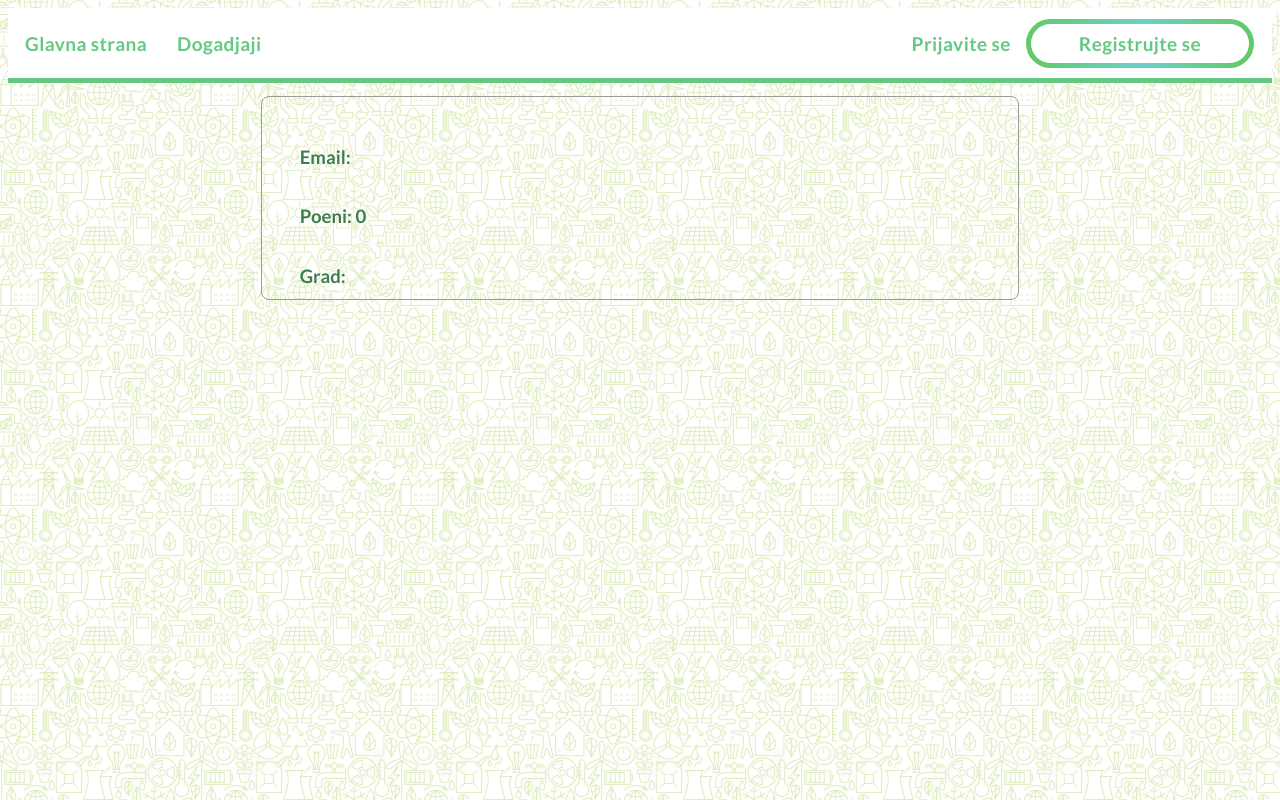
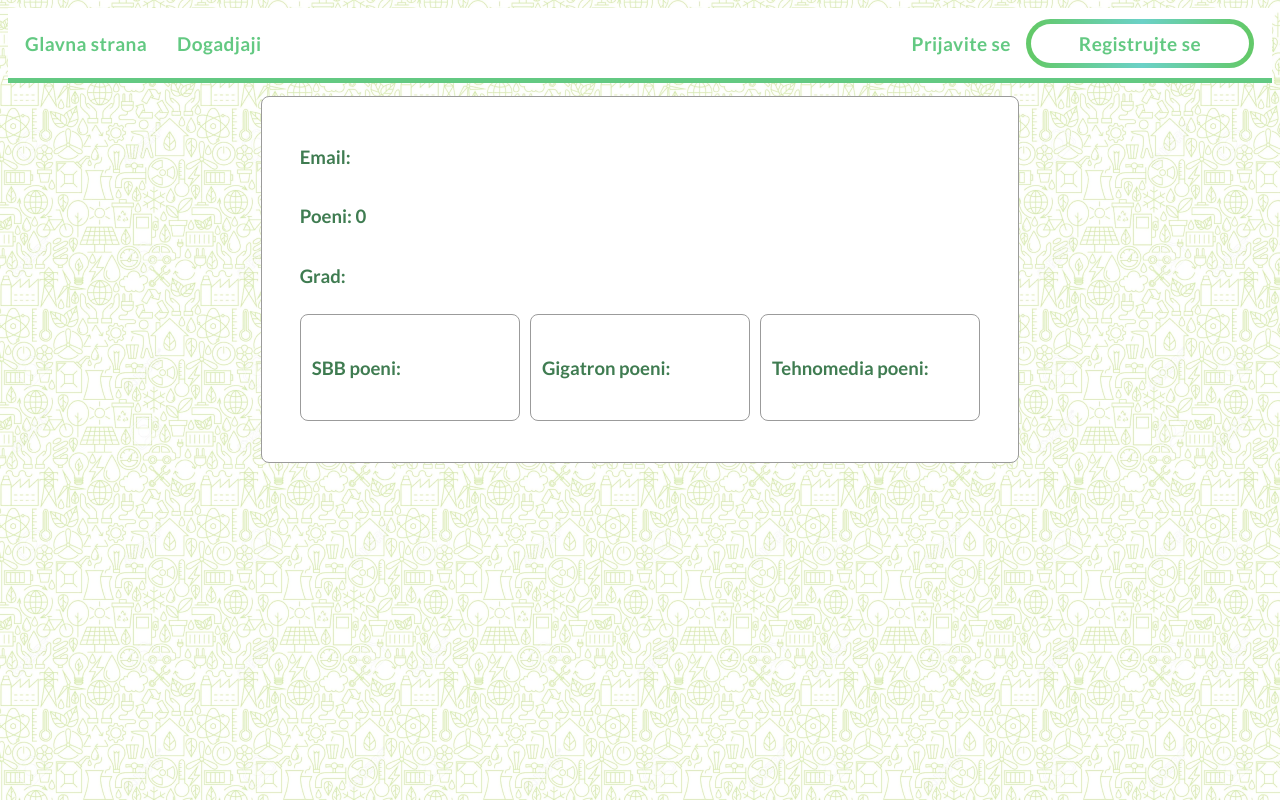
Before and after one commit to DujaLegendaa/HZS-Frontend, a Vue app in the folder hzsfront/: page /profile in a window 1280 px wide. Built offline with nearby package versions, Linux system fonts and the light colour scheme; no server answers; what quasar would draw is missing.

Commit message:
added seperate points on profile

```diff
--- a/hzsfront/src/views/Profile.vue
+++ b/hzsfront/src/views/Profile.vue
@@ -9,6 +9,23 @@
 
     <p>Poeni: {{ points }}</p>
     <p>Grad: {{ city }}</p>
+
+    <div class="sec-2">
+      <span class="first">
+        <p>SBB poeni:</p>
+        <p>{{points[0]}}</p>
+      </span>
+
+      <span class="second">
+        <p>Gigatron poeni:</p>
+        <p>{{points[1]}}</p>
+      </span>
+
+      <span class="third">
+        <p>Tehnomedia poeni:</p>
+        <p>{{points[2]}}</p>
+      </span>
+    </div>
   </section>
 </template>
 
@@ -52,6 +69,22 @@ export default {
 </script>
 
 <style scoped>
+
+.first, .second, .third{
+  display: grid;
+  padding: 2% 5%;
+  border: 0.2ch solid rgb(155, 155, 155);
+  border-radius: 8px;
+}
+
+.sec-2{
+  display: grid;
+  margin: 3ch 0;
+  grid-template-columns: repeat(3, 1fr);
+  grid-column-gap: 10px;
+}
+
+
 h4 {
   margin: 1% 0 3%;
   font-size: 3ch;
@@ -61,6 +94,7 @@ h4 {
 .form {
   display: grid;
   grid-column: 3fr;
+  background-color: white;
   grid-column-gap: 0.3em;
   padding: 1% 3%;
   border: 0.2ch solid rgb(155, 155, 155);
```
